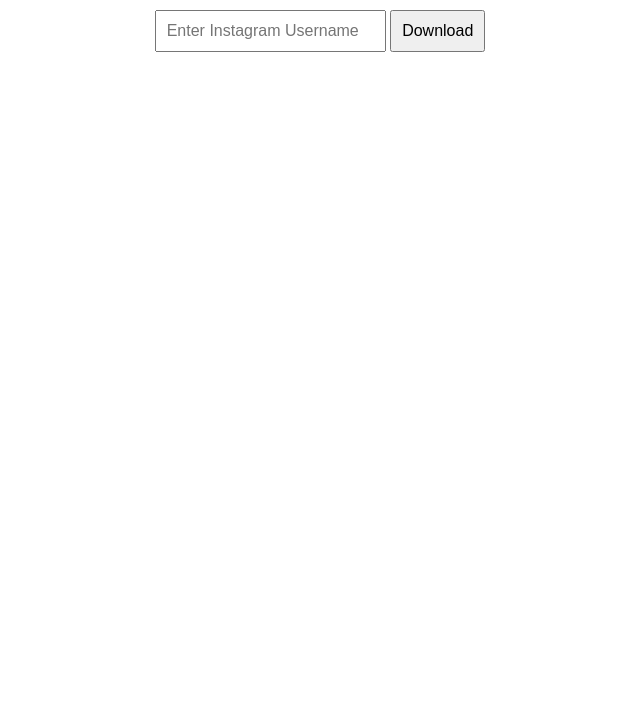
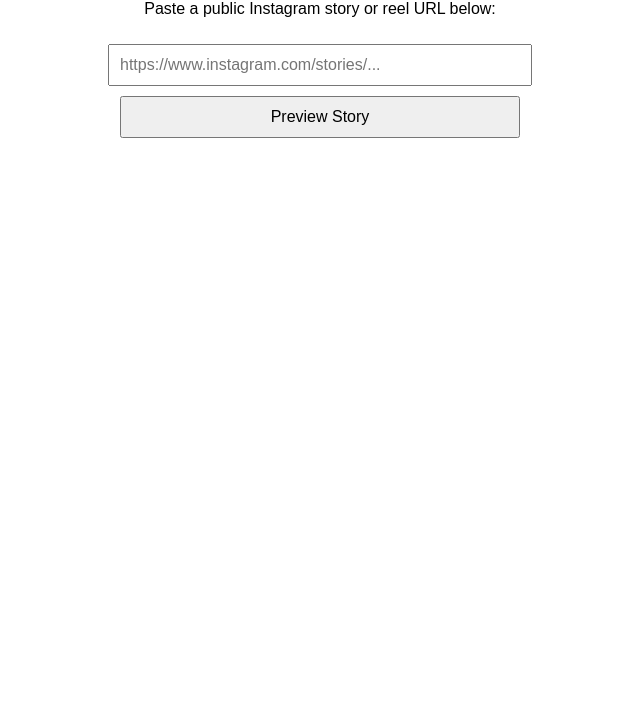
Before and after one commit to Ganeshaa-Coder/insta-story-downloader, a plain HTML site: page index.html in a window 1280 px wide. Shown: the part 98-800 px from the top of the page, without its empty margins (320-960 px from the left). Drawn offline with Linux system fonts and the light colour scheme.

Commit message:
Updated with story preview feature

```diff
--- a/index.html
+++ b/index.html
@@ -1,25 +1,59 @@
 <!DOCTYPE html>
-<html>
+<html lang="en">
 <head>
   <meta charset="UTF-8" />
   <meta name="viewport" content="width=device-width, initial-scale=1.0"/>
-  <title>Instagram Story Downloader</title>
+  <title>Instagram Story Preview</title>
   <style>
-    body { font-family: Arial; text-align: center; margin-top: 50px; }
-    input, button { padding: 10px; font-size: 16px; }
+    body {
+      font-family: Arial, sans-serif;
+      text-align: center;
+      margin-top: 40px;
+    }
+    input, button {
+      padding: 10px;
+      font-size: 16px;
+      width: 80%;
+      max-width: 400px;
+      margin-top: 10px;
+    }
+    #preview {
+      margin-top: 30px;
+    }
+    iframe {
+      width: 90%;
+      height: 500px;
+      max-width: 400px;
+      border: none;
+    }
   </style>
 </head>
 <body>
-  <h1>Instagram Story Downloader</h1>
-  <input type="text" id="username" placeholder="Enter Instagram Username" />
-  <button onclick="download()">Download</button>
-  <p id="result" style="margin-top:20px;"></p>
+  <h1>Instagram Story Viewer (Public URLs)</h1>
+  <p>Paste a public Instagram story or reel URL below:</p>
+
+  <input type="text" id="storyUrl" placeholder="https://www.instagram.com/stories/..." />
+  <br/>
+  <button onclick="showPreview()">Preview Story</button>
+
+  <div id="preview"></div>
 
   <script>
-    function download() {
-      const user = document.getElementById('username').value;
-      document.getElementById('result').innerText =
-        user ? `Feature coming soon for @${user}` : "Please enter a username.";
+    function showPreview() {
+      const url = document.getElementById('storyUrl').value.trim();
+      const previewDiv = document.getElementById('preview');
+      previewDiv.innerHTML = '';
+
+      if (!url.includes("instagram.com")) {
+        previewDiv.innerHTML = "<p style='color:red;'>Please enter a valid Instagram URL.</p>";
+        return;
+      }
+
+      // Embed using iframe (for reels, profiles, or stories with public links)
+      previewDiv.innerHTML = `
+        <p>Preview:</p>
+        <iframe src="${url}embed" allowfullscreen></iframe>
+      `;
     }
   </script>
 </body>
```
